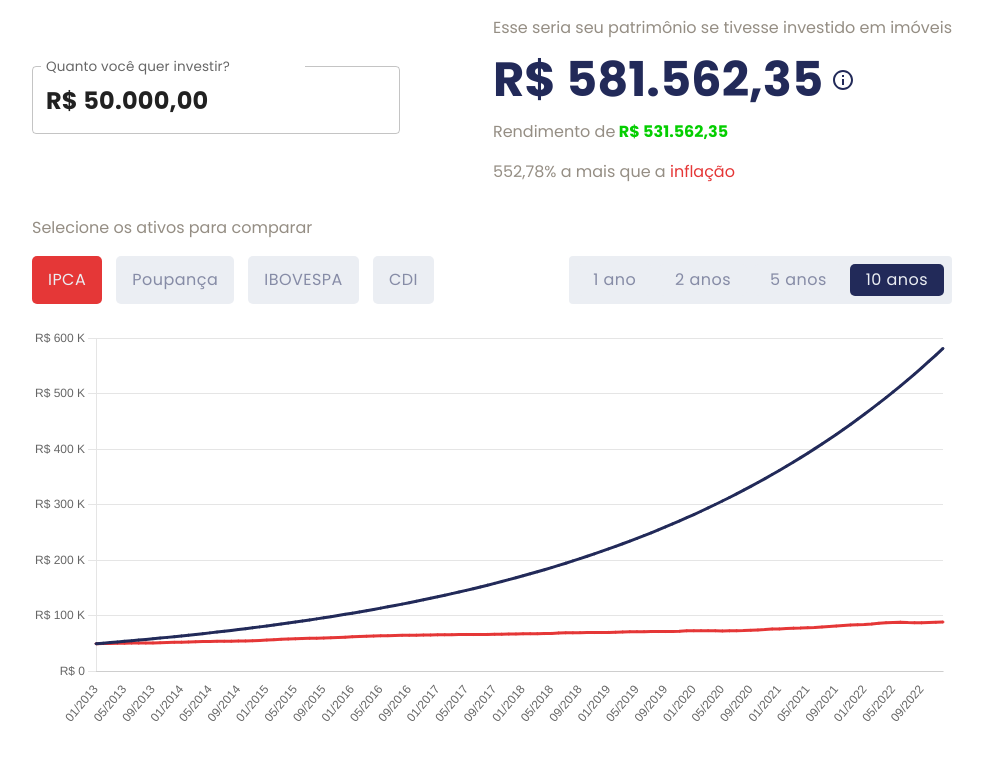
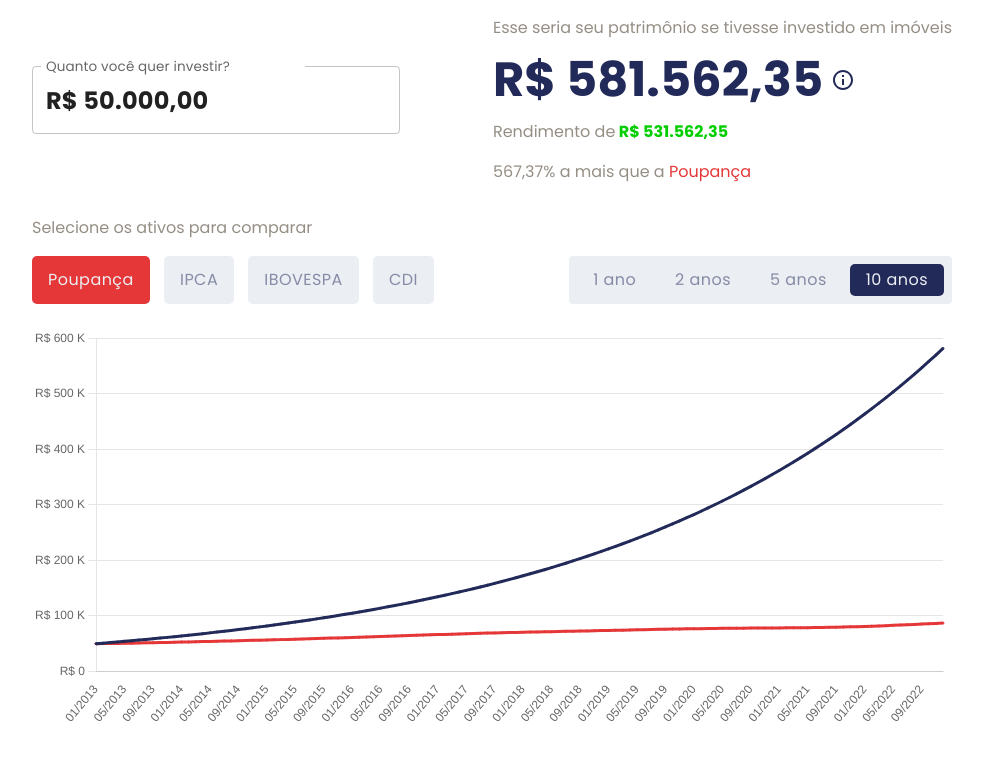
Before and after one commit to O-Investidor-Imobiliario/comparador, a React (Vite) app: page / in a window 1280 px wide. Shown: the top 760 px of the page, without its empty margins (148-1131 px from the left). Built offline with nearby package versions, Linux system fonts and the light colour scheme.

Commit message:
fix: change comparator to savings account

```diff
--- a/src/components/InvestmentComparator/getDatasets.ts
+++ b/src/components/InvestmentComparator/getDatasets.ts
@@ -39,10 +39,9 @@ export const getDataset = (
     ipca: {
       label: "IPCA",
       data: calculateIncome(ipca, investmentValue, period),
-      borderColor: Colors.RED,
-      backgroundColor: Colors.RED,
-      pointBackgroundColor: Colors.RED,
-      pointHoverBackgroundColor: Colors.RED,
+      borderColor: Colors.BROWN,
+      backgroundColor: Colors.BROWN,
+      pointHoverBackgroundColor: Colors.BROWN,
       pointHoverRadius: 8,
       pointHoverBorderColor: Colors.WHITE,
       pointHoverBorderWidth: 2,
@@ -51,9 +50,9 @@ export const getDataset = (
     poupança: {
       label: "Poupança",
       data: calculateIncome(savingsAccount, investmentValue, period),
-      borderColor: Colors.BROWN,
-      backgroundColor: Colors.BROWN,
-      pointHoverBackgroundColor: Colors.BROWN,
+      borderColor: Colors.RED,
+      backgroundColor: Colors.RED,
+      pointHoverBackgroundColor: Colors.RED,
       pointHoverBorderColor: Colors.WHITE,
       pointHoverRadius: 8,
       pointHoverBorderWidth: 2,
--- a/src/components/InvestmentComparator/index.tsx
+++ b/src/components/InvestmentComparator/index.tsx
@@ -7,8 +7,8 @@ import { Colors } from "../../styles/colors";
 import { useCallback, useEffect, useState } from "react";
 import { InvestmentComparatorResults } from "../InvestmentComparatorResults";
 
-import { IpcaService } from "../../services/ipca-service";
 import { RealStateService } from "../../services/real-state-service";
+import { SavingsAccountService } from "../../services/savings-account-service";
 import {
   calculateFinalIncome,
   calculatePercentDifferenceBetweenIncomes,
@@ -20,17 +20,17 @@ import { styles } from "./styles";
 export const InvestmentComparator = () => {
   const realStateService = new RealStateService();
   const realState = realStateService.getRealState();
-  const ipcaService = new IpcaService();
-  const ipca = ipcaService.getValues();
+  const savingsAccountService = new SavingsAccountService();
+  const savingsAccount = savingsAccountService.getValues();
 
   const [width, setWidth] = useState(window.innerWidth);
   const [initialValue, setInitialValue] = useState("R$ 50.000,00");
-  const [investments, setInvestments] = useState<string[]>(() => ["ipca"]);
+  const [investments, setInvestments] = useState<string[]>(() => ["poupança"]);
   const [period, setPeriod] = useState<string>("10");
   const [chartData, setChartData] = useState(
     getInitialData(
       getNumberFromCurrency(initialValue),
-      ["realState", "ipca"],
+      ["realState", "poupança"],
       parseInt(period)
     )
   );
@@ -80,12 +80,12 @@ export const InvestmentComparator = () => {
         parseInt(period)
       )}
       compare={{
-        name: "inflação",
+        name: "Poupança",
         percentIncome: calculatePercentDifferenceBetweenIncomes(
           getNumberFromCurrency(initialValue),
           parseInt(period),
           realState,
-          ipca
+          savingsAccount
         ),
       }}
     />
@@ -145,12 +145,12 @@ export const InvestmentComparator = () => {
         <ToggleButtonsMultiple
           label={"Selecione os ativos para comparar"}
           buttonsOptions={[
-            { title: "IPCA", value: "ipca", backgroundColor: Colors.RED },
             {
               title: "Poupança",
               value: "poupança",
-              backgroundColor: Colors.BROWN,
+              backgroundColor: Colors.RED,
             },
+            { title: "IPCA", value: "ipca", backgroundColor: Colors.BROWN },
             {
               title: "IBOVESPA",
               value: "ibovespa",
```
